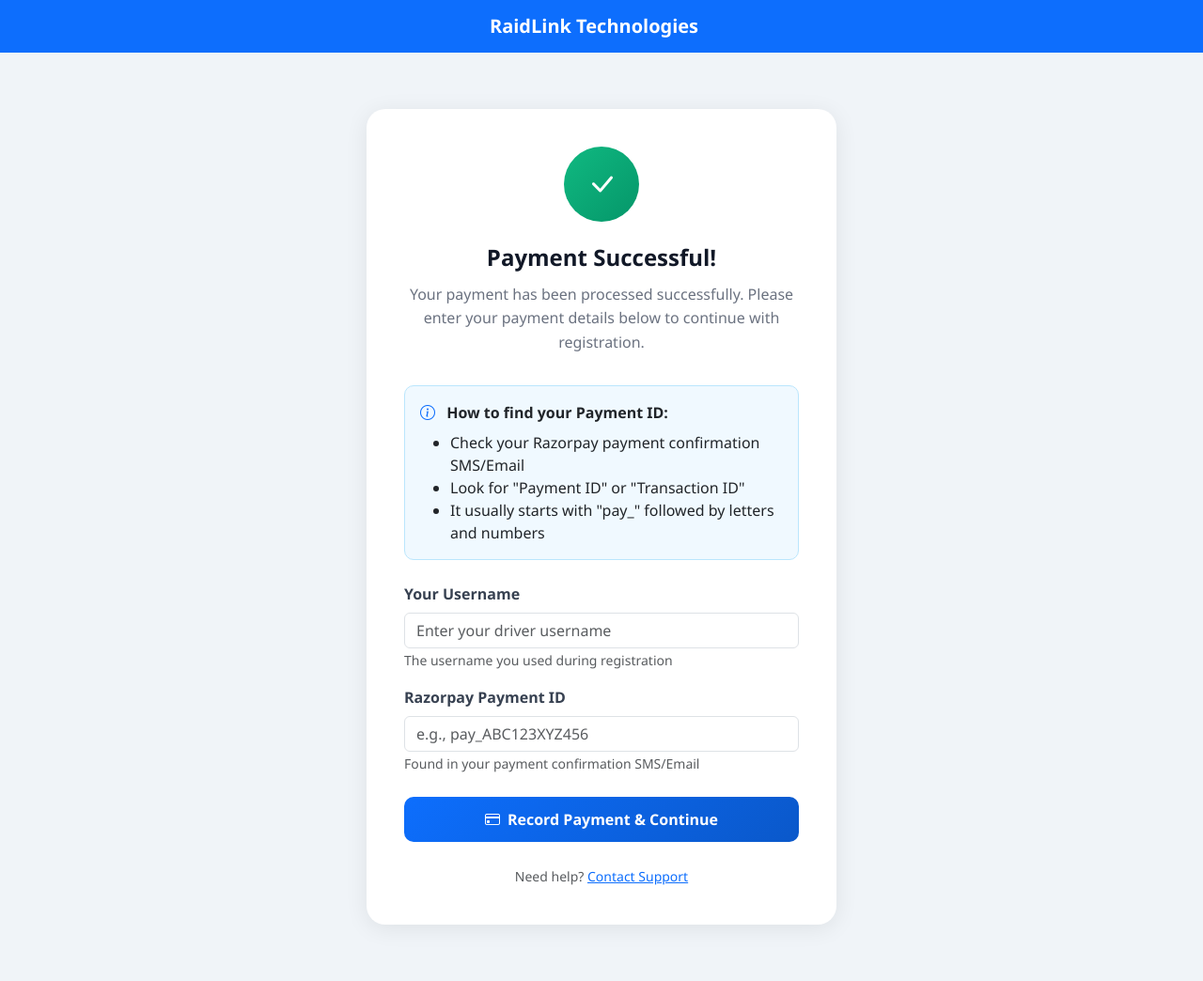
After one commit to shahirdummy1-creator/RaidLink, a Flask app: page /payment-success in a window 1280 px wide. The commit adds this page. Shown: the whole page at 94% size. Run offline with Flask 3, Linux system fonts and the light colour scheme.

Commit message:
Add payment recording system for Razorpay Payment ID and Date tracking

```diff
--- a/App.py
+++ b/App.py
@@ -548,6 +548,86 @@ def reset_password():
     return render_template('reset_password.html', error=error, success=success, user_type=user_type)
 
 
+# ── Payment Recording ──────────────────────────────────────────
+
+@app.route('/payment-success')
+def payment_success():
+    """Payment success page where users can record their payment details"""
+    return render_template('payment_success.html')
+
+@app.route('/payment-return')
+def payment_return():
+    """Handle return from Razorpay payment - redirect to payment success page"""
+    # Check if user has signup session data
+    if 'signup_step1' in session:
+        username = session['signup_step1'].get('username', '')
+        return render_template('payment_success.html', username=username)
+    else:
+        return redirect(url_for('payment_success'))
+
+@app.route('/record-payment', methods=['POST'])
+def record_payment():
+    """Record payment details after successful Razorpay payment"""
+    payment_id = request.form.get('payment_id', '').strip()
+    username = request.form.get('username', '').strip()
+
+    if not payment_id or not username:
+        return render_template('payment_success.html',
+                             error='Please provide both Payment ID and Username',
+                             username=username)
+
+    # Update driver payment information
+    conn = get_db()
+    if conn:
+        cur = conn.cursor()
+        try:
+            # Check if payment ID is already used
+            cur.execute("SELECT username FROM Driver_Details WHERE payment_id=%s", (payment_id,))
+            existing_payment = cur.fetchone()
+
+            if existing_payment:
+                return render_template('payment_success.html',
+                                     error=f'Payment ID already used by driver: {existing_payment[0]}',
+                                     username=username)
+
+            # Check if driver exists
+            cur.execute("SELECT id FROM Driver_Details WHERE username=%s", (username,))
+            driver = cur.fetchone()
+
+            if not driver:
+                return render_template('payment_success.html',
+                                     error='Driver username not found. Please check your username.',
+                                     username=username)
+
+            # Calculate expiry date (30 days from now)
+            from datetime import datetime, timedelta
+            payment_datetime = datetime.now()
+            expiry_date = payment_datetime + timedelta(days=30)
+
+            # Update payment information
+            cur.execute(
+                "UPDATE Driver_Details SET payment_id=%s, payment_date=%s, payment_expiry_date=%s WHERE username=%s",
+                (payment_id, payment_datetime, expiry_date.date(), username)
+            )
+            conn.commit()
+            cur.close(); conn.close()
+
+            # Redirect to continue registration
+            return render_template('payment_success.html',
+                                 success=f'Payment recorded successfully! Payment ID: {payment_id}',
+                                 username=username)
+
+        except Exception as e:
+            print(f"Error recording payment: {e}")
+            cur.close(); conn.close()
+            return render_template('payment_success.html',
+                                 error='Failed to record payment. Please try again.',
+                                 username=username)
+    else:
+        return render_template('payment_success.html',
+                             error='Database connection failed. Please try again.',
+                             username=username)
+
 # ── Driver ───────────────────────────────────────────────────
 
 @app.route('/driver-login', methods=['GET', 'POST'])
@@ -633,8 +713,9 @@ def driver_signup_step1():
                     session.permanent = True
                     session.modified = True
 
-                    # Redirect to Razorpay payment link
-                    return redirect('https://rzp.io/rzp/YK27HRh')
+                    # Redirect to Razorpay payment link with return URL
+                    razorpay_url = f"https://rzp.io/rzp/YK27HRh?prefill[contact]={mobile}&prefill[email]={email}"
+                    return redirect(razorpay_url)
             else:
                 error = 'Database connection failed.'
 
@@ -760,6 +841,21 @@ def driver_signup_step3(username):
             error = 'Database connection failed.'
 
     return render_template('driver_signup_step3.html', error=error, username=username)
+
+@app.route('/api/check-payment-id/<payment_id>')
+def check_payment_id(payment_id):
+    """Check if a payment ID has already been used"""
+    conn = get_db()
+    if conn:
+        cur = conn.cursor()
+        cur.execute("SELECT username FROM Driver_Details WHERE payment_id=%s", (payment_id,))
+        row = cur.fetchone()
+        cur.close(); conn.close()
+        if row:
+            return jsonify({'used': True, 'username': row[0]})
+        else:
+            return jsonify({'used': False})
+    return jsonify({'error': 'Database connection failed'})
 
 @app.route('/api/driver-status/<username>')
 def api_driver_status(username):
--- a/templates/driver_signup_step1.html
+++ b/templates/driver_signup_step1.html
@@ -99,7 +99,7 @@
 
             <div class="alert alert-info mb-3">
                 <i class="bi bi-info-circle me-2"></i>
-                <strong>Next:</strong> After submitting your details, you'll need to pay ₹50 joining fee to continue registration.
+                <strong>Payment Process:</strong> After submitting your details, you'll be redirected to Razorpay to pay ₹50. After payment, you'll need to record your Payment ID to continue registration.
             </div>
 
             <button type="submit" class="btn btn-primary w-100 fw-bold py-2">
--- /dev/null
+++ b/templates/payment_success.html
@@ -0,0 +1,131 @@
+<!DOCTYPE html>
+<html lang="en">
+<head>
+    <meta charset="UTF-8">
+    <meta name="viewport" content="width=device-width, initial-scale=1.0">
+    <title>Payment Successful – RaidLink</title>
+    <link href="https://cdn.jsdelivr.net/npm/bootstrap@5.3.0/dist/css/bootstrap.min.css" rel="stylesheet">
+    <link href="https://cdn.jsdelivr.net/npm/bootstrap-icons@1.11.3/font/bootstrap-icons.min.css" rel="stylesheet">
+    <style>
+        body { background: #f0f4f8; font-family: 'Segoe UI', sans-serif; }
+        .payment-card {
+            max-width: 500px; margin: 60px auto;
+            background: #fff; border-radius: 20px;
+            box-shadow: 0 4px 24px rgba(0,0,0,.08);
+            padding: 40px;
+        }
+        .success-icon {
+            width: 80px; height: 80px; border-radius: 50%;
+            background: linear-gradient(135deg, #10b981, #059669);
+            display: flex; align-items: center; justify-content: center;
+            margin: 0 auto 24px;
+            animation: checkmark 0.6s ease-in-out;
+        }
+        @keyframes checkmark {
+            0% { transform: scale(0); }
+            50% { transform: scale(1.2); }
+            100% { transform: scale(1); }
+        }
+        .payment-title { font-size: 1.5rem; font-weight: 700; color: #111827; margin-bottom: 12px; text-align: center; }
+        .payment-text { color: #6b7280; margin-bottom: 32px; line-height: 1.6; text-align: center; }
+        .form-label { font-weight: 600; color: #374151; }
+        .continue-btn {
+            background: linear-gradient(135deg, #0d6efd, #0a58ca);
+            border: none; color: #fff; padding: 12px 32px;
+            border-radius: 10px; font-weight: 600;
+            width: 100%;
+            transition: transform 0.2s;
+        }
+        .continue-btn:hover { transform: translateY(-2px); color: #fff; }
+        .info-box {
+            background: #f0f9ff; border: 1px solid #bae6fd;
+            border-radius: 10px; padding: 16px; margin-bottom: 24px;
+        }
+        .success-box {
+            background: #f0fdf4; border: 1px solid #bbf7d0;
+            border-radius: 10px; padding: 16px; margin-bottom: 24px;
+        }
+        .error-box {
+            background: #fef2f2; border: 1px solid #fecaca;
+            border-radius: 10px; padding: 16px; margin-bottom: 24px;
+        }
+    </style>
+</head>
+<body>
+<nav class="navbar navbar-dark bg-primary">
+    <div class="container justify-content-center">
+        <a class="navbar-brand fw-bold" href="{{ url_for('welcome') }}">RaidLink Technologies</a>
+    </div>
+</nav>
+
+<div class="payment-card">
+    <div class="success-icon">
+        <i class="bi bi-check-lg text-white" style="font-size: 2rem;"></i>
+    </div>
+
+    <h1 class="payment-title">Payment Successful!</h1>
+
+    {% if success %}
+    <div class="success-box">
+        <i class="bi bi-check-circle text-success me-2"></i>
+        <strong>{{ success }}</strong>
+    </div>
+    <div class="text-center">
+        <a href="{{ url_for('driver_signup_step2_redirect') }}" class="continue-btn">
+            <i class="bi bi-arrow-right me-2"></i>Continue Registration
+        </a>
+    </div>
+    {% else %}
+    <p class="payment-text">
+        Your payment has been processed successfully. Please enter your payment details below to continue with registration.
+    </p>
+
+    {% if error %}
+    <div class="error-box">
+        <i class="bi bi-exclamation-triangle text-danger me-2"></i>
+        <strong>{{ error }}</strong>
+    </div>
+    {% endif %}
+
+    <div class="info-box">
+        <i class="bi bi-info-circle text-primary me-2"></i>
+        <strong>How to find your Payment ID:</strong>
+        <ul class="mt-2 mb-0">
+            <li>Check your Razorpay payment confirmation SMS/Email</li>
+            <li>Look for "Payment ID" or "Transaction ID"</li>
+            <li>It usually starts with "pay_" followed by letters and numbers</li>
+        </ul>
+    </div>
+
+    <form method="POST" action="{{ url_for('record_payment') }}">
+        <div class="mb-3">
+            <label class="form-label">Your Username</label>
+            <input type="text" class="form-control" name="username"
+                   placeholder="Enter your driver username"
+                   value="{{ username or '' }}" required>
+            <small class="text-muted">The username you used during registration</small>
+        </div>
+
+        <div class="mb-4">
+            <label class="form-label">Razorpay Payment ID</label>
+            <input type="text" class="form-control" name="payment_id"
+                   placeholder="e.g., pay_ABC123XYZ456" required>
+            <small class="text-muted">Found in your payment confirmation SMS/Email</small>
+        </div>
+
+        <button type="submit" class="continue-btn">
+            <i class="bi bi-credit-card me-2"></i>Record Payment & Continue
+        </button>
+    </form>
+    {% endif %}
+
+    <div class="text-center mt-4">
+        <small class="text-muted">
+            Need help? <a href="mailto:support@raidlink.com">Contact Support</a>
+        </small>
+    </div>
+</div>
+
+<script src="https://cdn.jsdelivr.net/npm/bootstrap@5.3.0/dist/js/bootstrap.bundle.min.js"></script>
+</body>
+</html>
```
